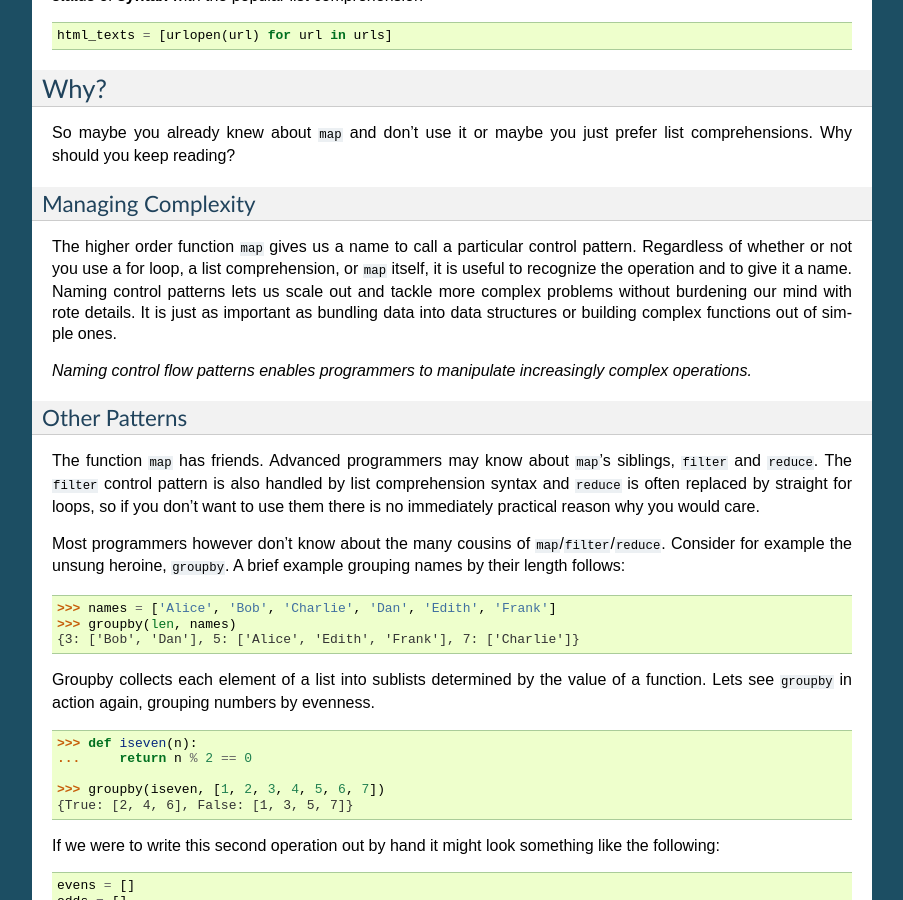
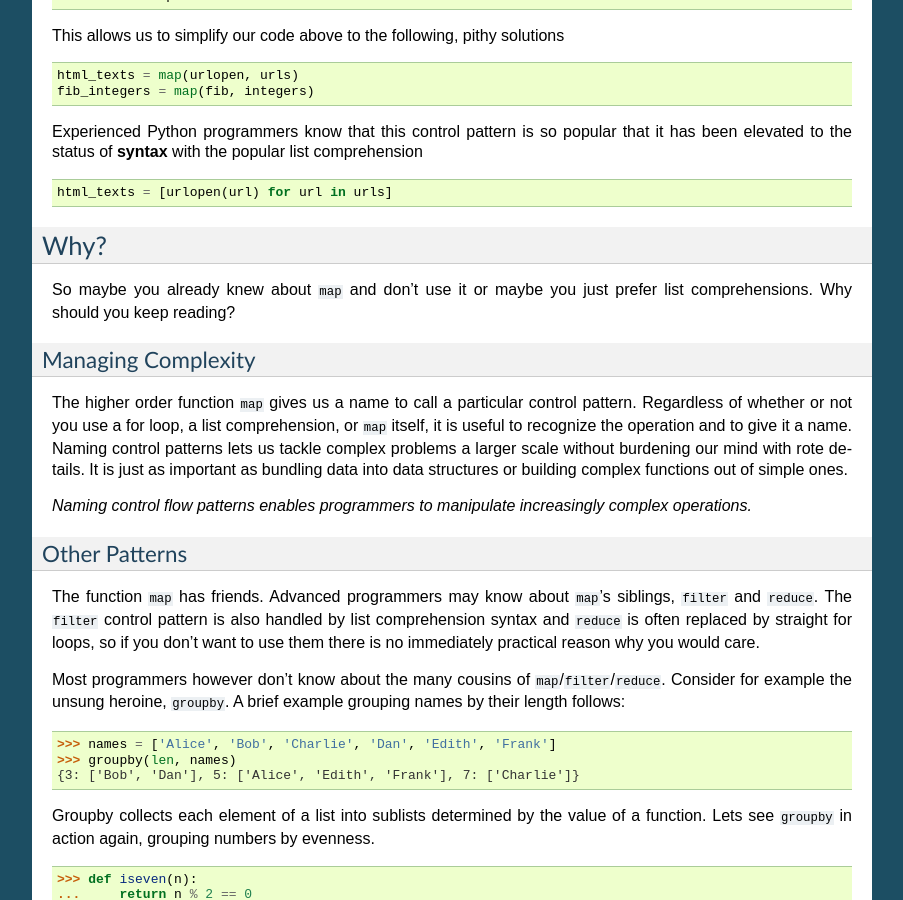
Before and after one commit to pytoolz/toolz, a Sphinx documentation site: the page built from doc/source/control.rst, in a window 1280 px wide and 900 px high, scrolled down 1600 px. Shown: the whole window, without its empty margins (198-1101 px from the left). Built offline with Sphinx 7.4.7, drawn with Linux system fonts in a browser that asks for light colours; some of the changed text lies outside the part shown.

Commit message:
add intro t control flow

```diff
--- a/doc/source/control.rst
+++ b/doc/source/control.rst
@@ -119,10 +130,10 @@ Managing Complexity
 The higher order function ``map`` gives us a name to call a particular control
 pattern.  Regardless of whether or not you use a for loop, a list
 comprehension, or ``map`` itself, it is useful to recognize the operation
-and to give it a name.  Naming control patterns lets us scale out and tackle
-more complex problems without burdening our mind with rote details.  It is just
-as important as bundling data into data structures or building complex
-functions out of simple ones.
+and to give it a name.  Naming control patterns lets us tackle
+complex problems a larger scale without burdening our mind with rote details.
+It is just as important as bundling data into data structures or building
+complex functions out of simple ones.
 
 *Naming control flow patterns enables programmers to manipulate increasingly
 complex operations.*
```
Also changed, not shown: other parts of doc/source/control.rst (+11 -0 lines).
